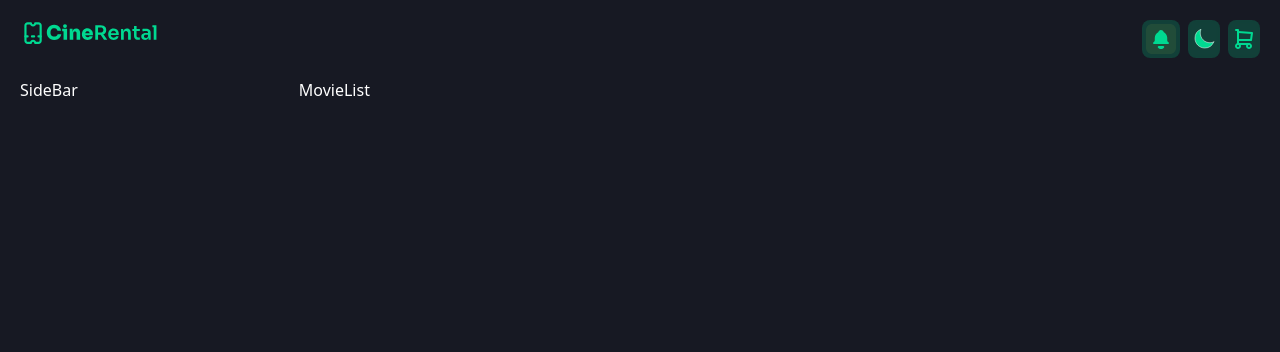
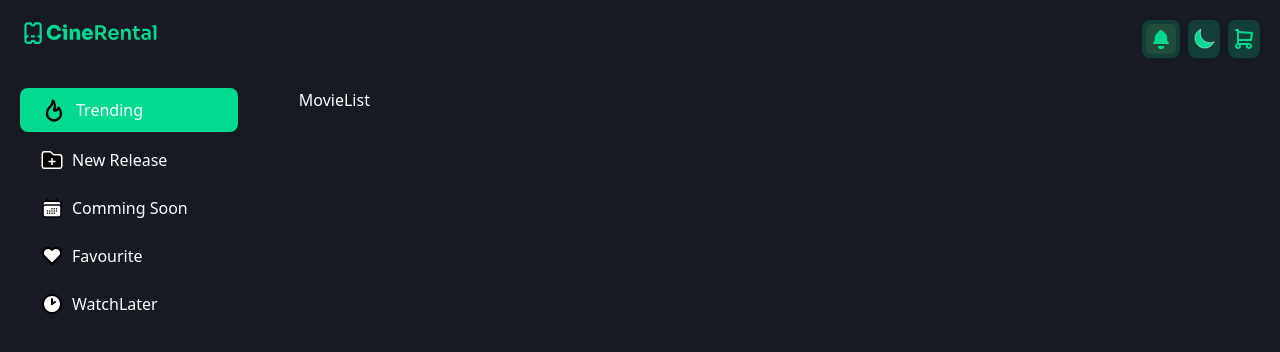
Before and after one commit to shariar-duke/movieBd, a React (Vite) app: page / in a window 1280 px wide. Shown: the top 352 px of the page. Built offline with nearby package versions, Linux system fonts and the light colour scheme.

Commit message:
design of sidebar component

```diff
--- a/src/App.jsx
+++ b/src/App.jsx
@@ -7,7 +7,7 @@ export default function App() {
     <div className="h-[100vh]">
       <Header />
       <main>
-        <div className="container grid lg:grid-cols-[218px_1fr] gap-[3.8rem]">
+        <div className="container grid lg:grid-cols-[218px_1fr] gap-[3.8rem] mt-[10px]">
           <SideBar/>
           <MovieList/>
         </div>
--- a/src/components/SideBar.jsx
+++ b/src/components/SideBar.jsx
@@ -1,11 +1,61 @@
 import Trending from "../assets/icons/trending.svg";
 import NewRelease from "../assets/icons/newRelease.svg";
 import CommingSoon from "../assets/icons/commingSoon.svg";
-import Favourite from "../assets/icons/favourite.svg"
-import WatchLater from "../assets/icons/watchLater.svg"
+import Favourite from "../assets/icons/favourite.svg";
+import WatchLater from "../assets/icons/watchLater.svg";
 
 export default function SideBar() {
   return (
-    <aside className="text-white">SideBar</aside>
-  )
+    <aside className="text-white">
+      <ul className="space-y-2">
+        <a
+          href="#"
+          className="flex items-center  py-2 px-5 rounded-lg cursor-pointer bg-primary"
+        >
+          <li className="flex items-center space-x-2">
+            <img src={Trending} alt="trending" width="28" height="28" />
+            <span>Trending</span>
+          </li>
+        </a>
+        <a
+          href="#"
+          className="flex items-center  py-2 px-5 rounded-lg cursor-pointer"
+        >
+          <li className="flex items-center space-x-2">
+            <img src={NewRelease} alt="newRelease" width="24" height="24" />
+            <span>New Release</span>
+          </li>
+        </a>
+        <a
+          href="#"
+          className="flex items-center py-2 px-5 rounded-lg cursor-pointer"
+        >
+          <li className="flex items-center space-x-2">
+            <img src={CommingSoon} alt="newRelease" width="24" height="24" />
+            <span>Comming Soon</span>
+          </li>
+        </a>
+
+        <a
+          href="#"
+          className="flex items-center py-2 px-5 rounded-lg cursor-pointer"
+        >
+          <li className="flex items-center space-x-2">
+            <img src={Favourite} alt="newRelease" width="24" height="24" />
+            <span>Favourite</span>
+          </li>
+        </a>
+
+        <a
+          href="#"
+          className="flex items-center  py-2 px-5 rounded-lg cursor-pointer"
+        >
+          <li className="flex items-center space-x-2">
+            <img src={WatchLater} alt="newRelease" width="24" height="24" />
+            <span>WatchLater</span>
+          </li>
+        </a>
+      </ul>
+    </aside>
+  );
 }
```
